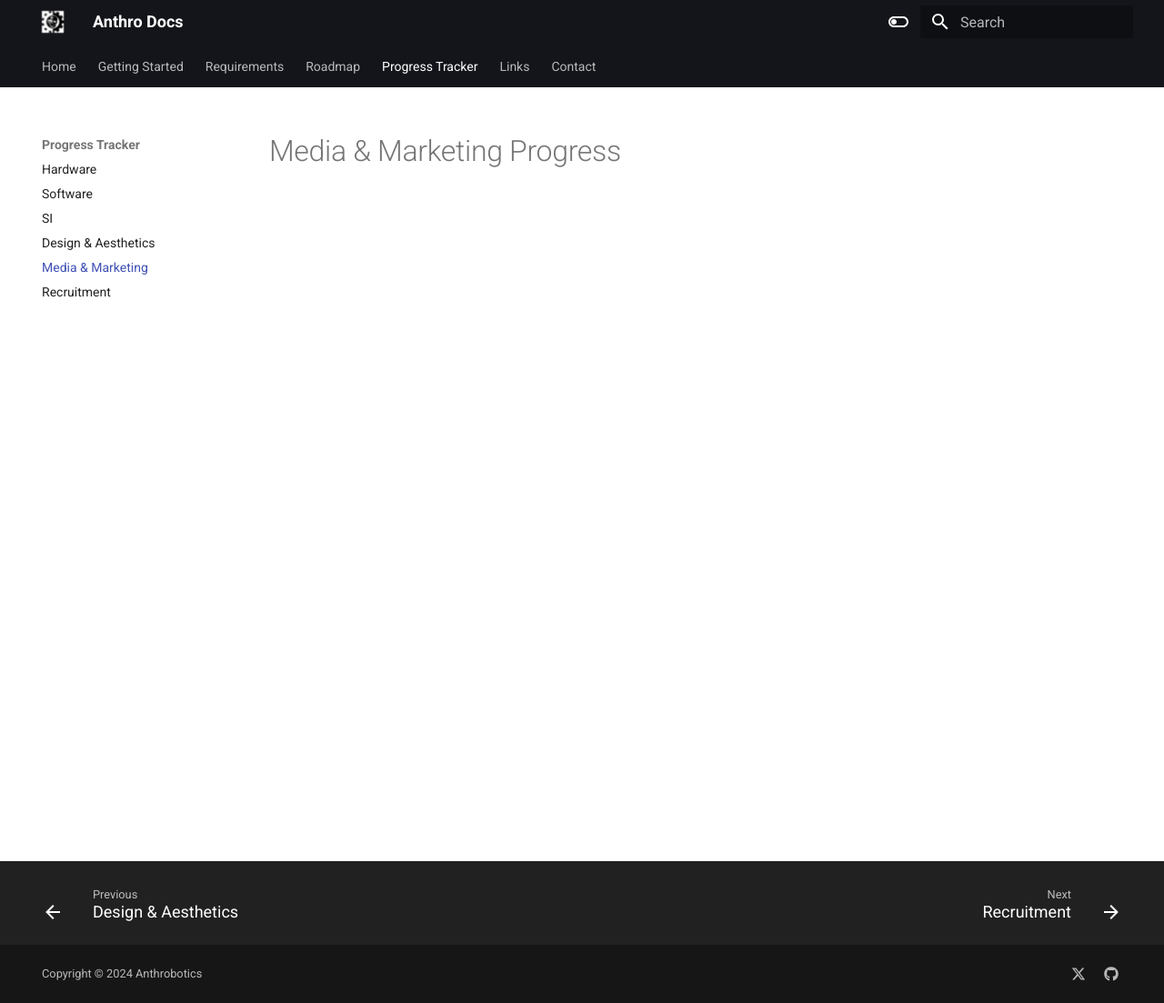
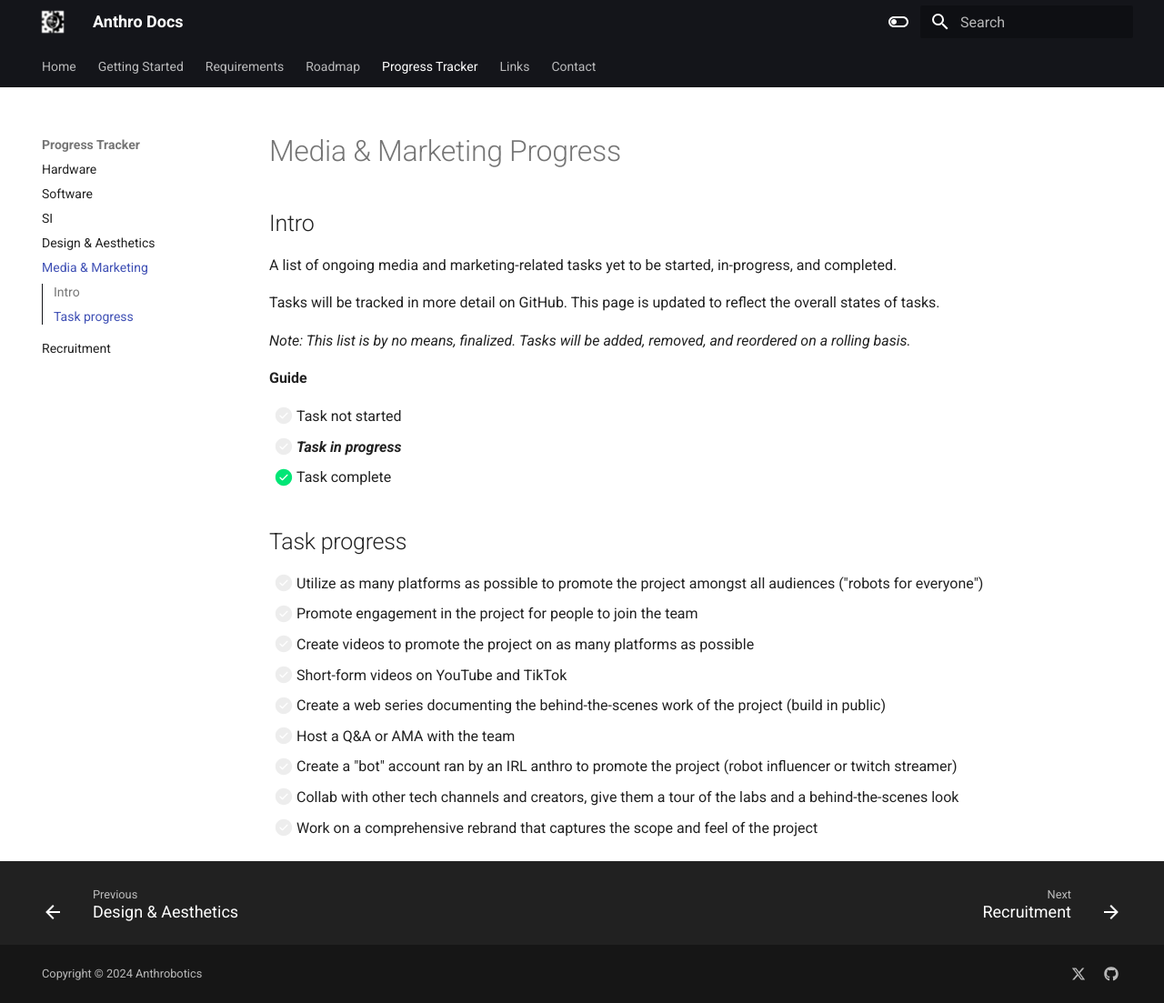
Before and after one commit to Anthrobotics/anthro-docs, an MkDocs documentation site: the page built from docs/progress tracker/media and marketing progress.md, in a window 1280 px wide and 1103 px high. Shown: the whole window at 91% size. Built offline with MkDocs 1.6.1 and Material for MkDocs 9.7.7, drawn with Linux system fonts in a browser that asks for light colours.

Commit message:
Update media and marketing progress.md

```diff
--- a/docs/progress tracker/media and marketing progress.md
+++ b/docs/progress tracker/media and marketing progress.md
@@ -1 +1,26 @@
 # Media & Marketing Progress
+
+## Intro
+A list of ongoing media and marketing-related tasks yet to be started, in-progress, and completed.
+
+Tasks will be tracked in more detail on GitHub. This page is updated to reflect the overall states of tasks.
+
+*Note: This list is by no means, finalized. Tasks will be added, removed, and reordered on a rolling basis.*
+
+**Guide**
+
+- [ ] Task not started
+- [ ] ***Task in progress***
+- [X] Task complete
+
+## Task progress
+
+- [ ] Utilize as many platforms as possible to promote the project amongst all audiences ("robots for everyone")
+- [ ] Promote engagement in the project for people to join the team
+- [ ] Create videos to promote the project on as many platforms as possible
+- [ ] Short-form videos on YouTube and TikTok
+- [ ] Create a web series documenting the behind-the-scenes work of the project (build in public)
+- [ ] Host a Q&A or AMA with the team
+- [ ] Create a "bot" account ran by an IRL anthro to promote the project (robot influencer or twitch streamer)
+- [ ] Collab with other tech channels and creators, give them a tour of the labs and a behind-the-scenes look
+- [ ] Work on a comprehensive rebrand that captures the scope and feel of the project
```
